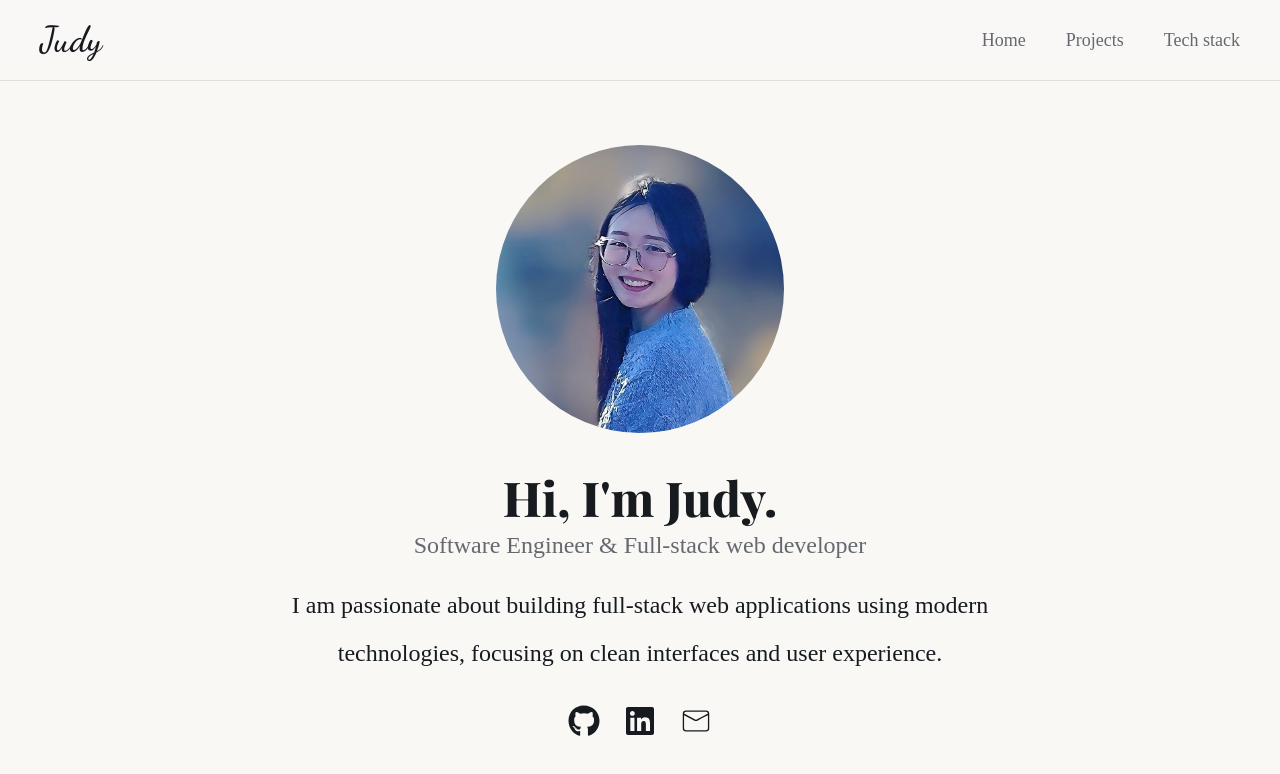
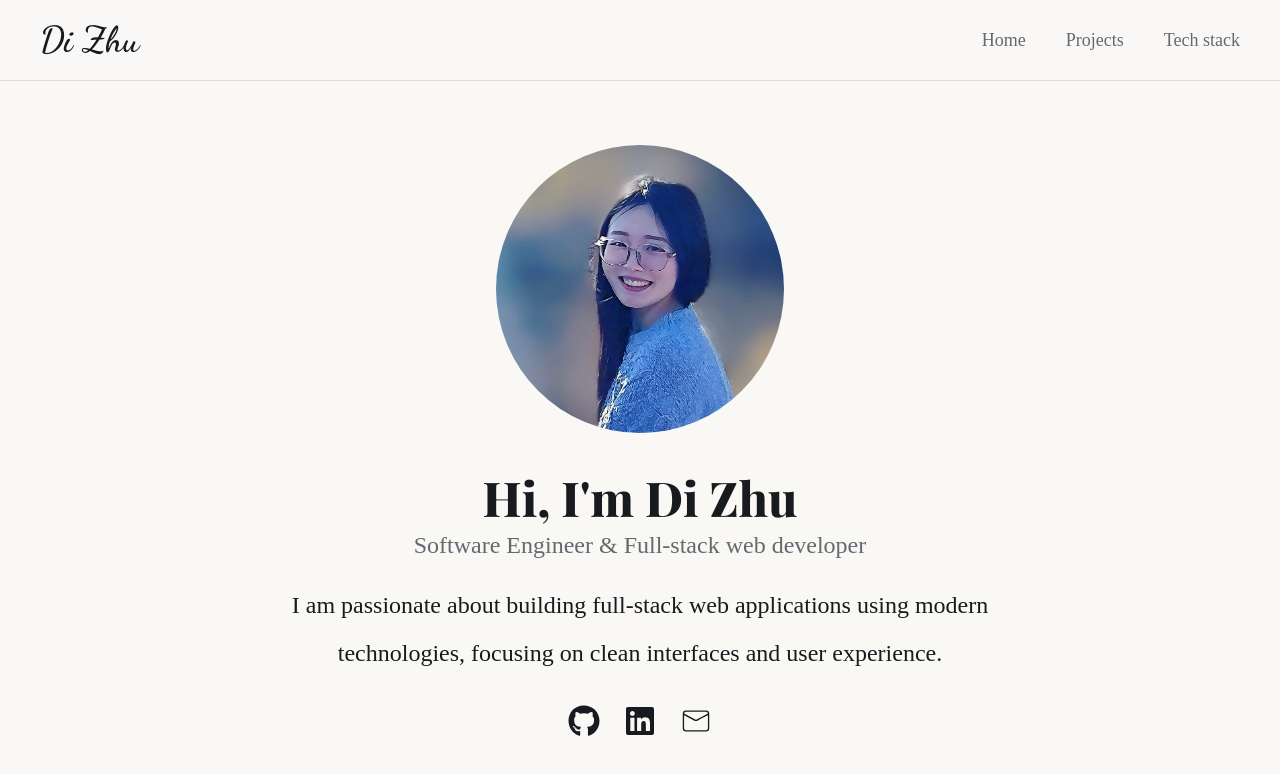
Before and after one commit to a1919727/portfolio, a Next.js app: page / in a window 1280 px wide. Shown: the top 774 px of the page. Built offline with nearby package versions, Linux system fonts and the light colour scheme.

Commit message:
Modify name to di zhu.

```diff
--- a/app/layout.tsx
+++ b/app/layout.tsx
@@ -3,7 +3,7 @@ import "./global.css";
 import Navbar from "@/components/NavBar";
 
 export const metadata: Metadata = {
-  title: "Judy | Portfolio",
+  title: "Di Zhu | Portfolio",
   description: "Personal portfolio",
 };
 
--- a/components/Hero.tsx
+++ b/components/Hero.tsx
@@ -7,7 +7,7 @@ import { FaGithub, FaLinkedin } from "react-icons/fa";
 import { CiMail } from "react-icons/ci";
 import { useEffect, useState } from "react";
 
-const message = "Hi, I'm Judy.";
+const message = "Hi, I'm Di Zhu";
 const heroTitleFont = Playfair_Display({
   subsets: ["latin"],
   weight: ["800"],
--- a/components/NavBar.tsx
+++ b/components/NavBar.tsx
@@ -16,7 +16,7 @@ const Navbar = () => {
           aria-label="home"
           className={`${logoFont.className} text-foreground inline-flex shrink-0 items-center text-2xl font-semibold transition-colors hover:text-primary sm:text-3xl lg:text-4xl`}
         >
-          Judy
+          Di Zhu
         </Link>
         <nav className="text-muted-foreground flex items-center justify-end gap-3 text-xs font-medium sm:gap-5 sm:text-sm md:gap-8 md:text-base lg:gap-10 lg:text-lg">
           <Link href="/" className="transition-colors hover:text-primary">
```
